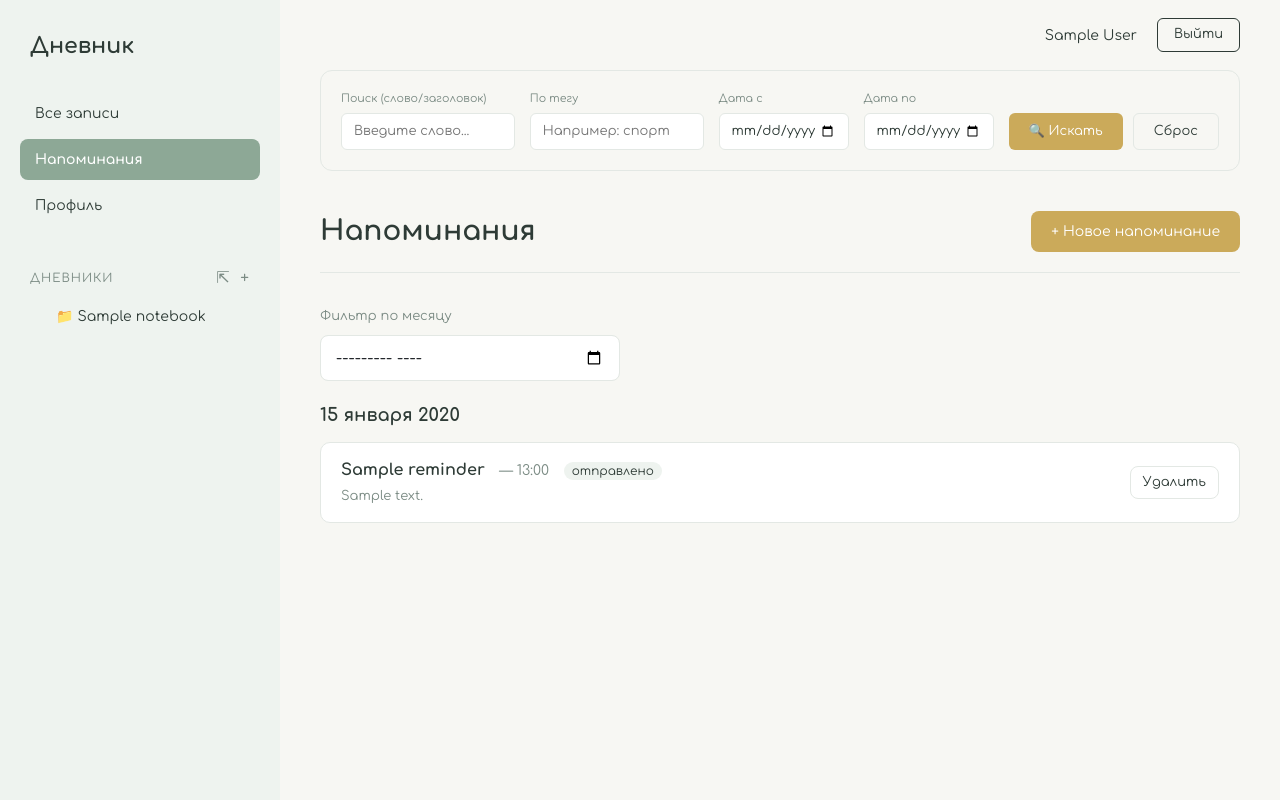
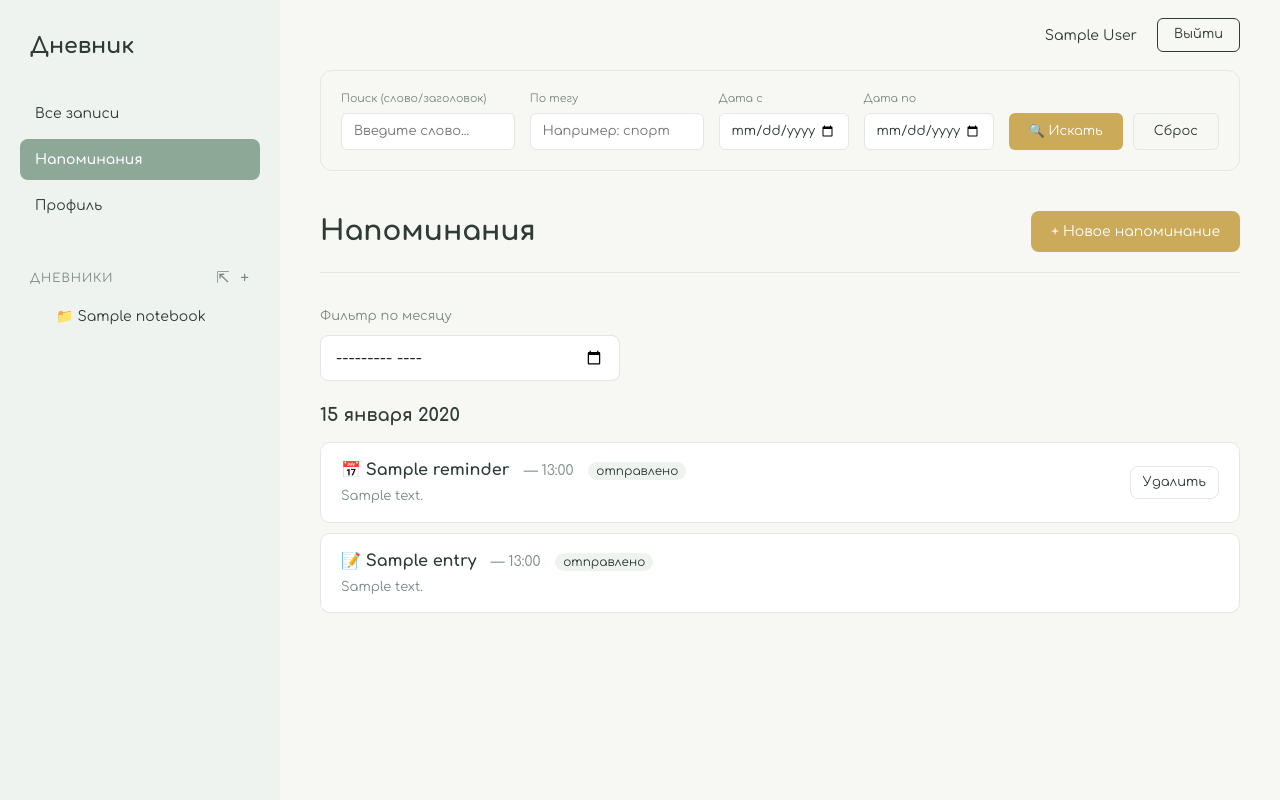
Before and after one commit to dementievaolga082489/Daily_Note, a Django app: page /calendar/ in a window 1280 px wide. Run offline with Django 5.2, Linux system fonts and the light colour scheme; a user stored in the database is signed in; tables that the repository leaves empty hold one stand-in row (values such as "Sample post"); parts of the project's set-up code (start-up, migrations or seed data) failed here and were passed over; some libraries are stand-ins or nearby versions.

Commit message:
вывод напоминаний

```diff
--- a/diary/templates/diary/calendar.html
+++ b/diary/templates/diary/calendar.html
@@ -7,7 +7,6 @@
             Напоминания
         </h1>
 
-        <!-- ★ Кнопка создания напоминания (вместо синей ссылки) -->
         <a href="{% url 'diary:reminder_create' %}" class="btn-gold" style="padding: 10px 20px; font-size: 14px;">
             + Новое напоминание
         </a>
@@ -27,27 +26,37 @@
         {% for date, items in grouped_reminders.items %}
             <h4 class="mt-4 mb-3" style="font-weight: 700; color: var(--text-dark); font-size: 18px;">{{ date|date:"j E Y" }}</h4>
             <ul class="list-group mb-3" style="list-style: none; padding: 0;">
-                {% for r in items %}
+                {% for item in items %}
                     <li class="list-group-item" style="background: var(--bg-card); border: 1px solid var(--border-color); border-radius: 10px; margin-bottom: 10px; padding: 15px 20px; display: flex; justify-content: space-between; align-items: center;">
-                        <div>
-                            <strong style="font-size: 16px; color: var(--text-dark);">{{ r.title }}</strong>
-                            <span style="color: var(--text-muted); font-size: 14px; margin-left: 10px;">— {{ r.remind_at|date:"H:i" }}</span>
+                        <div style="flex: 1;">
+                            <!-- Если это запись, делаем заголовок ссылкой -->
+                            {% if item.is_entry %}
+                                <a href="{{ item.url }}" style="font-weight: 700; font-size: 16px; color: var(--text-dark); text-decoration: none;">
+                                    📝 {{ item.title }}
+                                </a>
+                            {% else %}
+                                <strong style="font-size: 16px; color: var(--text-dark);">📅 {{ item.title }}</strong>
+                            {% endif %}
 
-                            {% if r.sent %}
+                            <span style="color: var(--text-muted); font-size: 14px; margin-left: 10px;">— {{ item.time|date:"H:i" }}</span>
+
+                            {% if item.sent %}
                                 <span style="font-size: 12px; background: var(--bg-sidebar); color: var(--text-dark); padding: 2px 8px; border-radius: 12px; margin-left: 10px;">отправлено</span>
                             {% endif %}
 
-                            {% if r.description %}
+                            {% if item.description %}
                                 <div style="font-size: 13px; color: var(--text-muted); margin-top: 5px;">
-                                    {{ r.description|truncatechars:120 }}
+                                    {{ item.description|truncatechars:120 }}
                                 </div>
                             {% endif %}
                         </div>
 
-                        <!-- Кнопка удаления (аккуратная, без синего цвета) -->
-                        <a href="{% url 'diary:reminder_delete' r.pk %}" class="btn-outline" style="padding: 6px 12px; font-size: 13px;">
-                            Удалить
-                        </a>
+                        <!-- Кнопка удаления (только для отдельных напоминаний, не для записей) -->
+                        {% if not item.is_entry %}
+                            <a href="{{ item.delete_url }}" class="btn-outline" style="padding: 6px 12px; font-size: 13px; white-space: nowrap; margin-left: 10px;">
+                                Удалить
+                            </a>
+                        {% endif %}
                     </li>
                 {% endfor %}
             </ul>
--- a/diary/views.py
+++ b/diary/views.py
@@ -384,19 +384,64 @@ class CalendarView(LoginRequiredMixin, View):
     template_name = "diary/calendar.html"
 
     def get(self, request):
-        reminders = Reminder.objects.filter(author=request.user)
+        # 1. Берем отдельные напоминания из модели Reminder
+        reminders = list(Reminder.objects.filter(author=request.user))
+
+        # 2. Берем записи дневника, у которых установлено время напоминания
+        entry_reminders = list(
+            Entry.objects.filter(
+                author=request.user,
+                reminder_at__isnull=False
+            ).select_related("notebook")
+        )
+
         month_param = request.GET.get("month", "").strip()
         if month_param:
             try:
                 year, month = map(int, month_param.split("-"))
-                reminders = reminders.filter(remind_at__year=year, remind_at__month=month)
+                # Фильтруем оба списка по выбранному месяцу
+                reminders = [r for r in reminders if r.remind_at.year == year and r.remind_at.month == month]
+                entry_reminders = [e for e in entry_reminders if
+                                   e.reminder_at.year == year and e.reminder_at.month == month]
             except ValueError:
                 pass
 
+        # Группируем всё вместе по дате
         grouped: dict = {}
+
+        # Добавляем календарные напоминания (Reminder)
         for r in reminders:
             key = r.remind_at.date()
-            grouped.setdefault(key, []).append(r)
+            if key not in grouped:
+                grouped[key] = []
+            grouped[key].append({
+                "title": r.title,
+                "time": r.remind_at,
+                "sent": r.sent,
+                "description": r.description,
+                "is_entry": False,
+                "url": None,
+                "delete_url": f"/reminders/{r.pk}/delete/"  # или через reverse("diary:reminder_delete", args=[r.pk])
+            })
+
+        # Добавляем напоминания из записей (Entry)
+        for e in entry_reminders:
+            key = e.reminder_at.date()
+            if key not in grouped:
+                grouped[key] = []
+            grouped[key].append({
+                "title": e.title or "Без названия",
+                "time": e.reminder_at,
+                "sent": e.reminder_sent,
+                "description": e.content[:120] if e.content else "",
+                "is_entry": True,
+                "url": e.get_absolute_url(),
+                "delete_url": None  # запись удаляется через страницу просмотра записи
+            })
+
+        # Сортируем элементы внутри каждой даты по времени
+        for key in grouped:
+            grouped[key].sort(key=lambda x: x["time"])
 
         return render(
             request,
@@ -406,8 +451,6 @@ class CalendarView(LoginRequiredMixin, View):
                 "month": month_param,
             },
         )
-
-
 class ReminderCreateView(LoginRequiredMixin, CreateView):
     """Добавление напоминания в календарь."""
 
```
